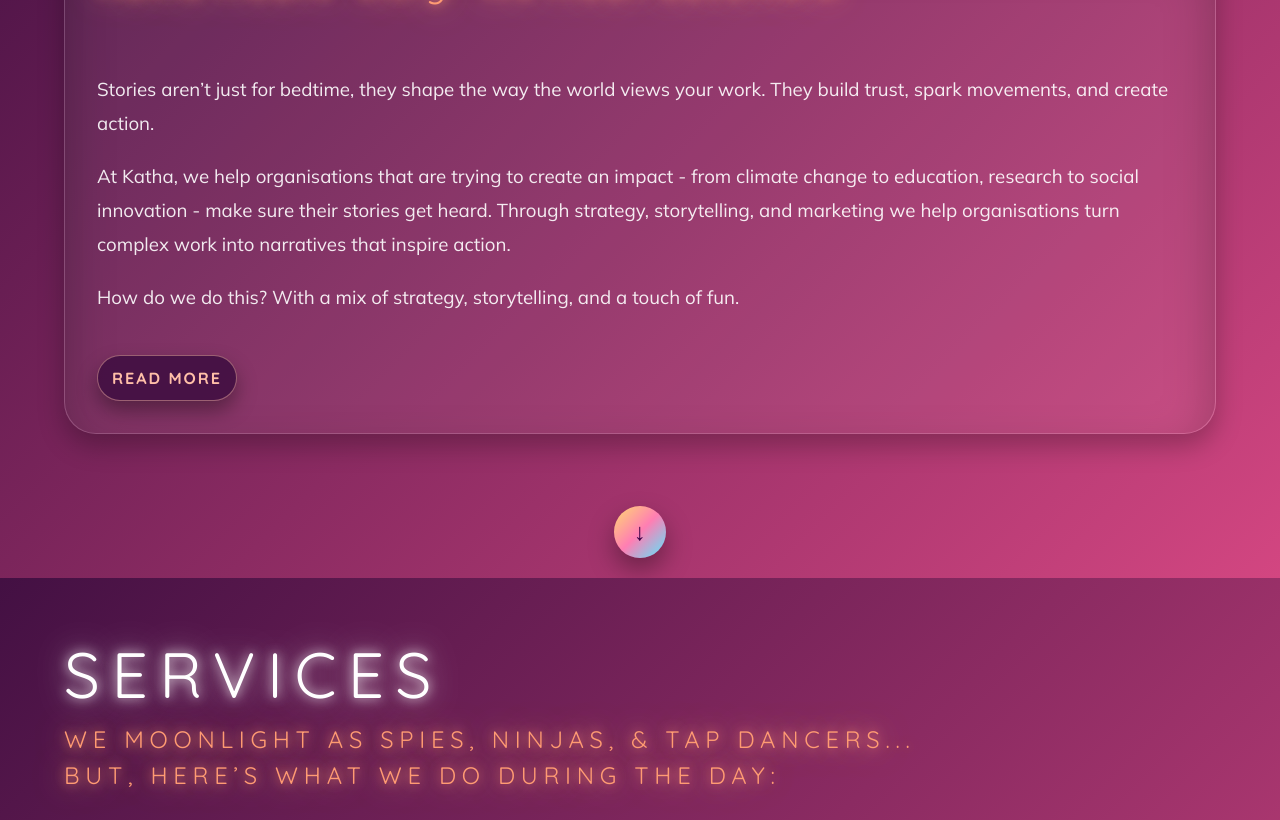
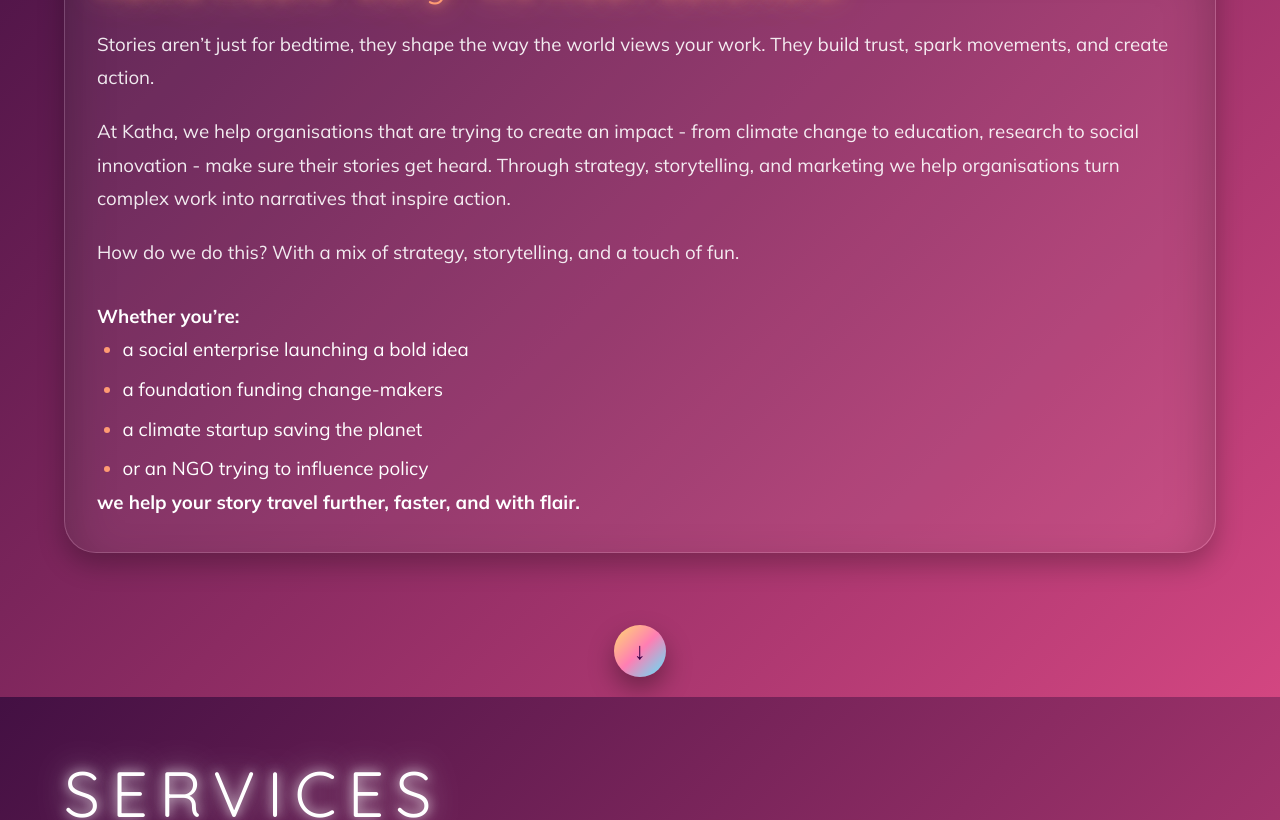
Before and after one commit to KrishnaKumarHariprasannan/katha-marketing-site, a Next.js app: page / in a window 1280 px wide. Shown: the part 1050-1870 px from the top of the page. Built offline with nearby package versions, Linux system fonts and the light colour scheme.

Commit message:
Minor style fix for About section in desktop

```diff
--- a/app/globals.css
+++ b/app/globals.css
@@ -1074,6 +1074,26 @@ body {
   .contact__message-label {
     font-size: clamp(1.2rem, 1.4vw, 1.6rem);
   }
+
+  .about__toggle {
+    display: none;
+  }
+
+  .about__extra {
+    grid-template-rows: 1fr;
+    opacity: 1;
+    margin-top: var(--space-sm);
+  }
+
+  .about__extra-inner {
+    overflow: visible;
+  }
+
+  .about__body,
+  .about__card,
+  .about__card--expanded .about__body {
+    overflow: visible;
+  }
 }
 
 /* Mobile nav: hide desktop menu, show burger */
--- a/app/page.tsx
+++ b/app/page.tsx
@@ -214,7 +214,6 @@ export default function Home() {
             <h3 className="about__lead">
               Katha means “story.” We mean adventure.
             </h3>
-            <br />
 
             <div className="about__body">
               <p>
```
